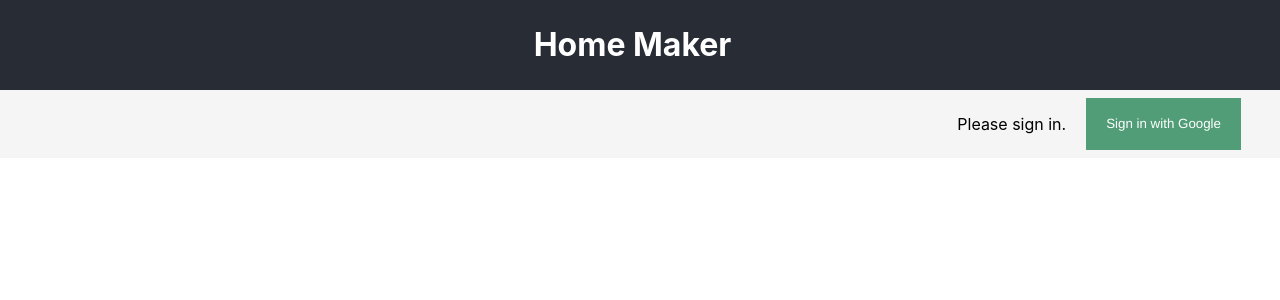
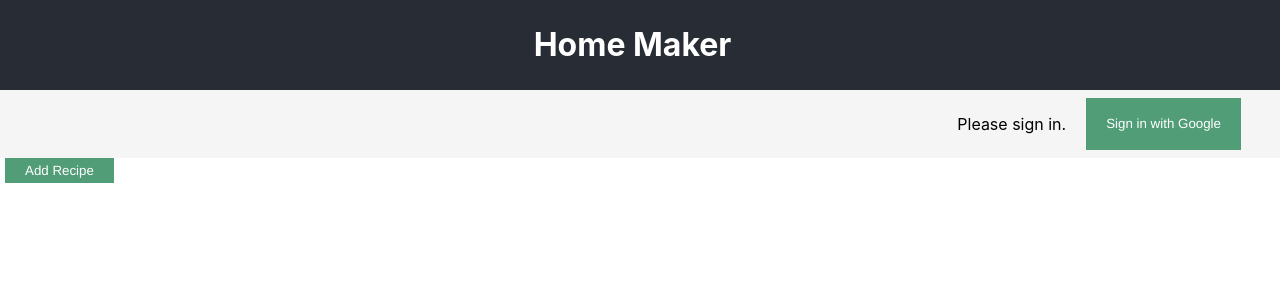
Before and after one commit to CleverlyCodes/homemaker-react, a React (Create React App) app: page / in a window 1280 px wide. Shown: the top 300 px of the page. Built offline with nearby package versions, Linux system fonts and the light colour scheme.

Commit message:
create add recipe function (#6)

```diff
--- a/src/components/Login.js
+++ b/src/components/Login.js
@@ -11,7 +11,7 @@ import {
 import ItemCard from "./ItemCard";
 
 import { getFirestore } from "firebase/firestore";
-import { doc, collection, getDocs, getDoc } from "firebase/firestore";
+import { doc, collection, getDocs, getDoc, addDoc } from "firebase/firestore";
 
 export default function Login () {
 
@@ -52,6 +52,18 @@ export default function Login () {
       const credential = GoogleAuthProvider.credentialFromError(error);
       // ...
     });
+  });
+
+  const addRecipe = (async (title, description) => {
+    // Add a new document with a generated id.
+    const docRef = await addDoc(collection(db, "recipes"), {
+      name: title,
+      description: description,
+      created_by: user.uid,
+    });
+    console.log("Document written with ID: ", docRef.id);
+
+    getRecipes();
   });
 
   const getRecipes = (() => {
@@ -148,10 +160,13 @@ export default function Login () {
       {
         user
           ? <>
+              <button onClick={event => addRecipe('Sundubu Jjigae', 'Korean seafood tofu soup')}>Add Recipe</button>
               <button onClick={getRecipes}>Get Recipes</button>
               <button onClick={getIngredients}>Get Ingredients</button>
             </>
-          : <></>
+          : <>
+              <button onClick={addRecipe}>Add Recipe</button>
+            </>
       }
 
       {
```
